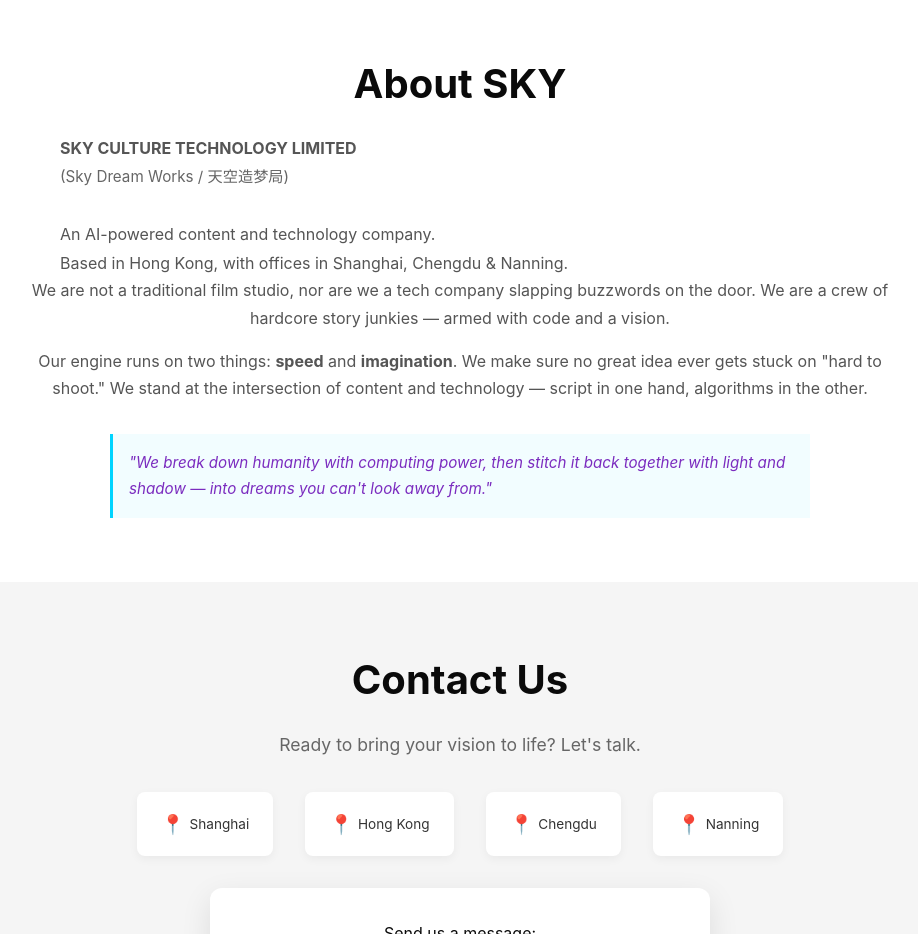
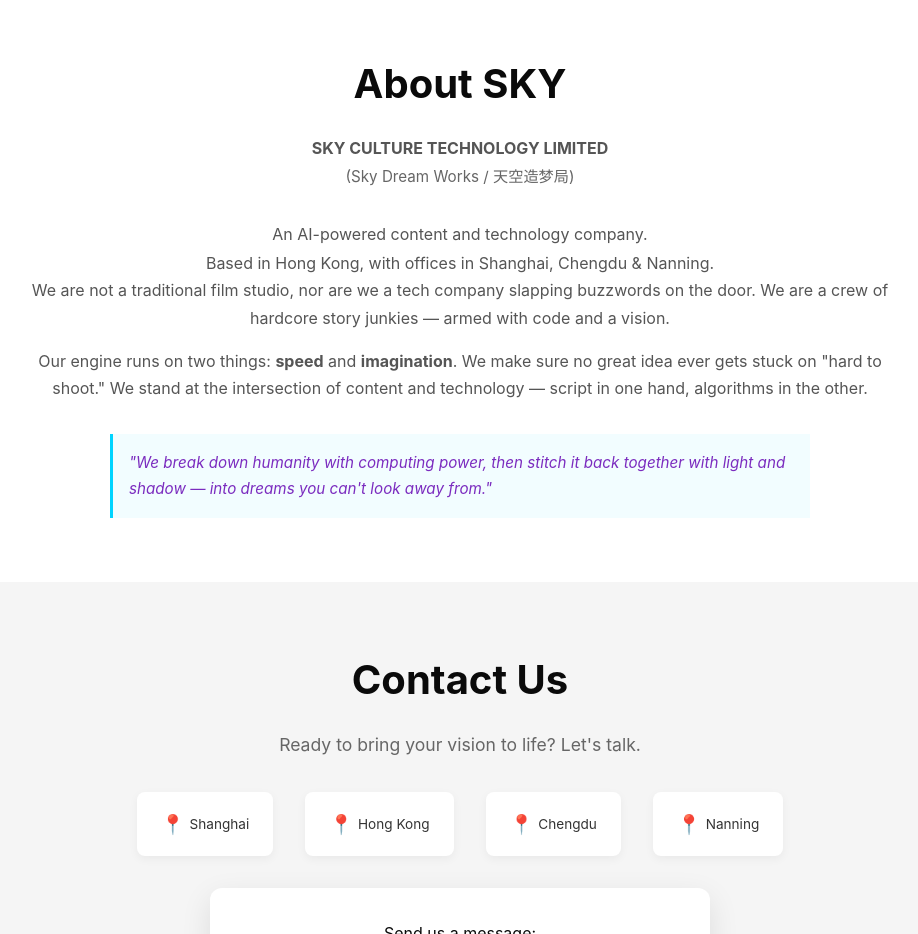
Before and after one commit to KJADEHOME/sky-aitec-website, a plain HTML site: page index.html in a window 1280 px wide. Shown: the part 2480-3414 px from the top of the page, without its empty margins (180-1098 px from the left). Drawn offline with Linux system fonts and the light colour scheme.

Commit message:
Update index.html

```diff
--- a/index.html
+++ b/index.html
@@ -261,7 +261,7 @@
         <div class="about-content" style="text-align: center !important;">
             <div class="about-text" style="text-align: center;">
                 <h2>About SKY</h2>
-                <p style="text-align: left; max-width: 800px; margin: 0 auto; line-height: 1.8;">
+                <p style="text-align: center; max-width: 800px; margin: 0 auto; line-height: 1.8;">
     <strong>SKY CULTURE TECHNOLOGY LIMITED</strong><br>
     <span style="color: #666; font-size: 0.95em;">(Sky Dream Works / 天空造梦局)</span><br><br>
     An AI-powered content and technology company.
```
